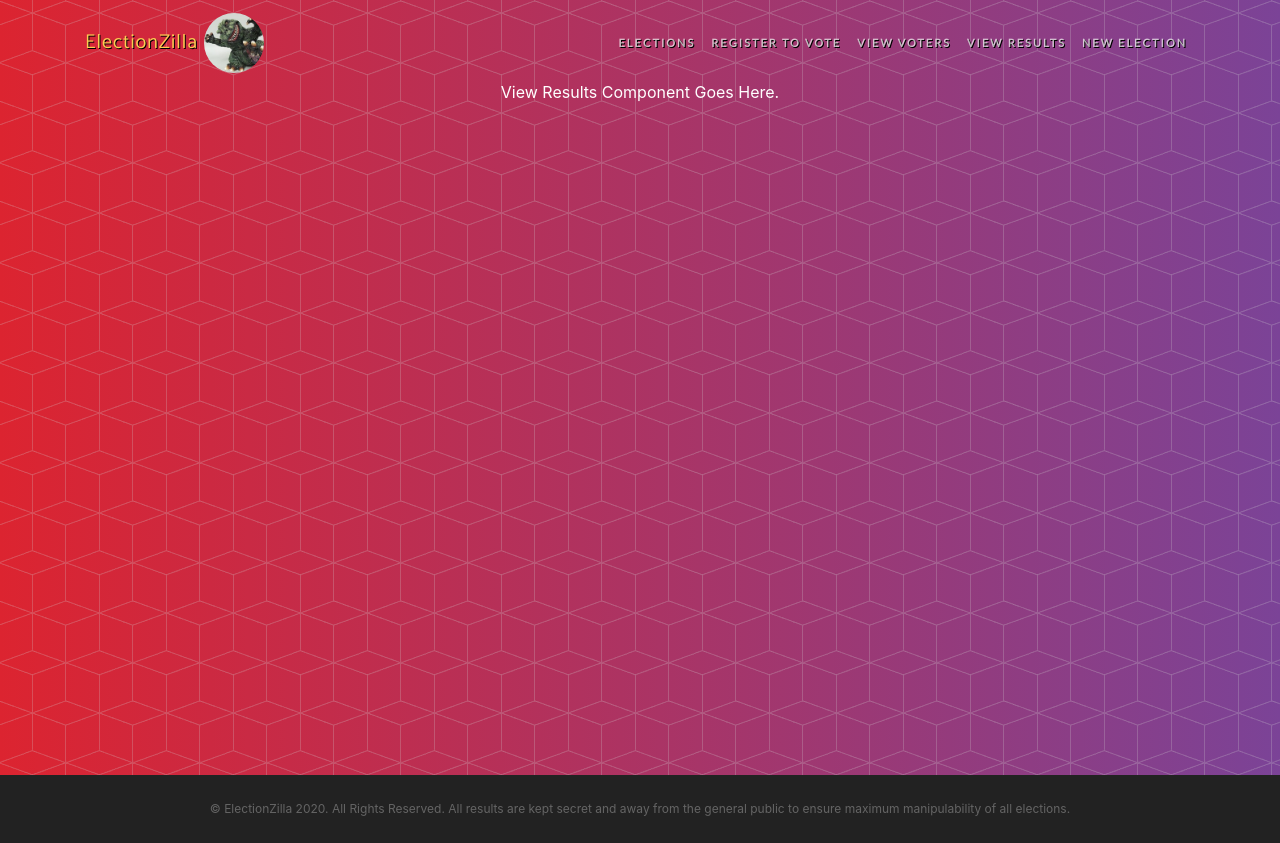
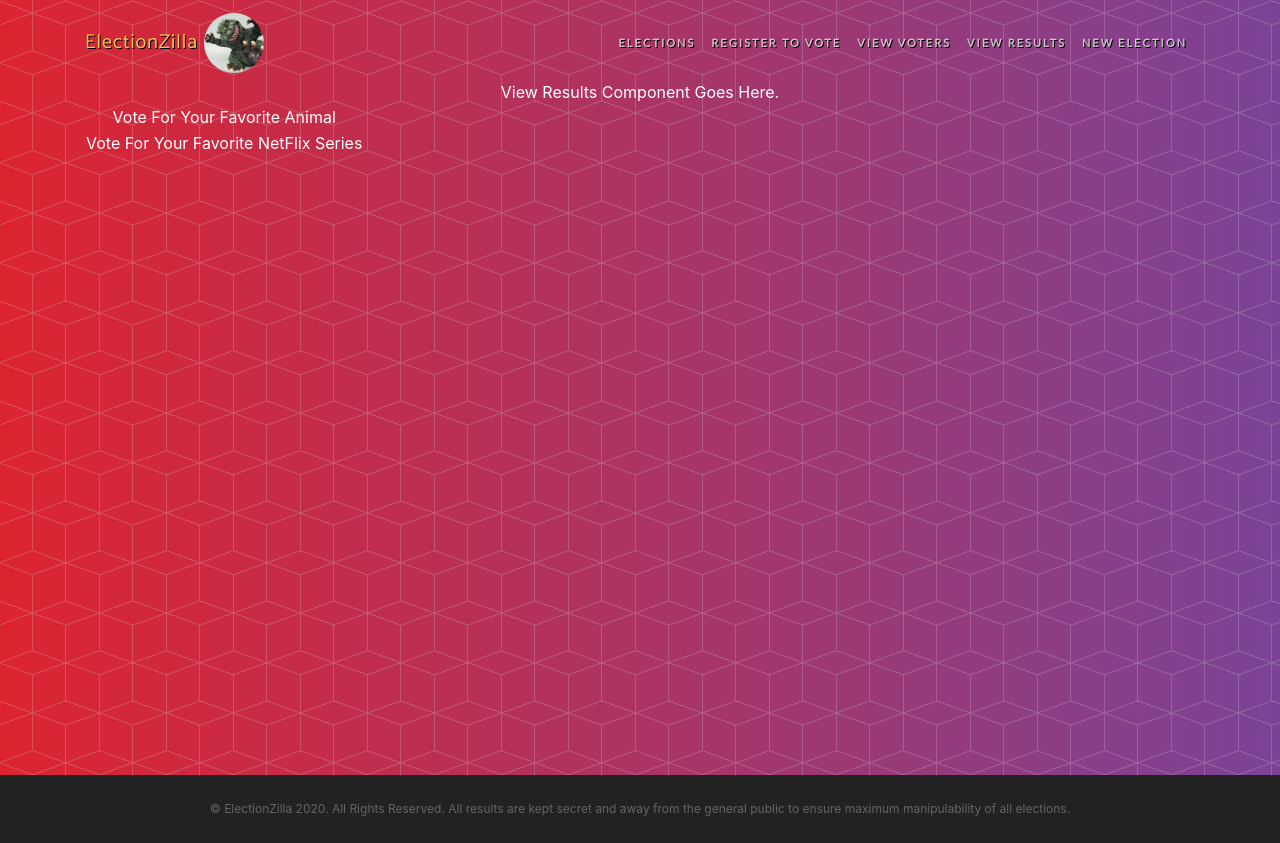
Before and after one commit to JustinHermida/election-zilla, a React (Create React App) app: page /view-results in a window 1280 px wide. Built offline with nearby package versions, Linux system fonts and the light colour scheme; data requests are answered from the project's data file; a web font is replaced by a local one.

Commit message:
Initial view results

```diff
--- a/src/App.js
+++ b/src/App.js
@@ -10,6 +10,9 @@ import { Layout } from './components/Layout'
 import { Home } from './components/Home'
 import { NewElectionsPage } from "./components/NewElectionsPage";
 import { VoterToolContainer } from './containers/VoterToolContainer';
+import {ViewElections} from "./components/ViewElections";
+import {ViewElectionResults} from "./components/ViewElectionResults";
+import {ViewElectionsResultsPage} from "./components/ViewElectionsResultsPage";
 
 function App() {
   return (
@@ -28,6 +31,7 @@ function App() {
               </Route>
               <Route path="/view-results">
                 <div>View Results Component Goes Here.</div>
+                  <ViewElectionsResultsPage />
               </Route>
               <Route path="/new-election">
                 <div>New Election Component Goes Here.</div>
--- a/src/actions/electionActions.js
+++ b/src/actions/electionActions.js
@@ -10,8 +10,8 @@ export const createRefreshElectionsRequestAction = () => ({
     type: REFRESH_ELECTIONS_REQUEST_ACTION,
 });
 
-export const createRefreshElectionsDoneAction = () => ({
-    type: REFRESH_ELECTIONS_DONE_ACTION,
+export const createRefreshElectionsDoneAction = (elections) => ({
+    type: REFRESH_ELECTIONS_DONE_ACTION, elections
 });
 
 export const refreshElections = () => {
--- a/src/components/NewElectionsPage.js
+++ b/src/components/NewElectionsPage.js
@@ -2,6 +2,5 @@ import React from "react";
 import { ElectionsContainer } from "../containers/ElectionsContainer";
 
 export const NewElectionsPage = () => {
-
     return <ElectionsContainer display="new" />
 };
--- /dev/null
+++ b/src/components/ViewElectionResults.js
@@ -0,0 +1,36 @@
+import React from "react";
+
+export const ViewElectionResults = ({ elections }) => {
+    return (
+        <>
+            <table>
+                <tbody>
+                {
+                    elections.map( election =>
+                        (
+                            <tr key={election.id}>
+                                <td colSpan="2">{election.name}</td>
+                            </tr>
+                        )
+
+                    )
+                }
+                </tbody>
+
+            </table>
+            {/*{*/}
+            {/*    elections.map( election =>*/}
+            {/*        <ul key={election.id}>*/}
+            {/*            {election.questions.map( question =>*/}
+            {/*                <li key={question.id}>{question.question} {question.count}</li>*/}
+            {/*            )}*/}
+            {/*        </ul>*/}
+            {/*    )*/}
+            {/*}*/}
+        </>
+    )
+};
+
+ViewElectionResults.defaultProps = {
+    elections: [],
+};
--- /dev/null
+++ b/src/components/ViewElectionsResultsPage.js
@@ -0,0 +1,6 @@
+import React from "react";
+import {ElectionsContainer} from "../containers/ElectionsContainer";
+
+export const ViewElectionsResultsPage = () => {
+    return <ElectionsContainer display="results" />
+};
--- a/src/containers/ElectionsContainer.js
+++ b/src/containers/ElectionsContainer.js
@@ -9,10 +9,13 @@ import {
 } from "../actions/electionActions";
 import {ViewElections} from "../components/ViewElections";
 import {NewElectionsForm} from "../components/NewElectionsForm";
+import {ViewElectionResults} from "../components/ViewElectionResults";
 
 export const ElectionsContainer = ({ display }) => {
 
     const stateProps = useSelector(state => state);
+    console.log("STATE");
+    console.log(stateProps);
     const dispatch = useDispatch();
 
     const dispatchProps = useMemo(() => bindActionCreators({
@@ -28,6 +31,8 @@ export const ElectionsContainer = ({ display }) => {
     const displayElection = () => {
         if(display === "new") {
             return <NewElectionsForm questions={stateProps.ballotQuestions} {...dispatchProps} />;
+        } else if( display === "results") {
+            return <ViewElectionResults elections={stateProps.elections}/>
         }
 
         return <ViewElections />;
--- a/src/reducers/electionReducers.js
+++ b/src/reducers/electionReducers.js
@@ -1,5 +1,5 @@
 import { combineReducers } from 'redux';
-import {ADD_BALLOT_QUESTION_ACTION, CLEAR_BALLOT_QUESTIONS_ACTION} from "../actions/electionActions";
+import {ADD_BALLOT_QUESTION_ACTION, CLEAR_BALLOT_QUESTIONS_ACTION, REFRESH_ELECTIONS_DONE_ACTION} from "../actions/electionActions";
 
 export const voterReducer = (voters = [], action) => {
     // Placeholder
@@ -7,8 +7,11 @@ export const voterReducer = (voters = [], action) => {
 };
 
 export const electionReducer = (elections = [], action) => {
-    // Placeholder
-    return[];
+    if(action.type === REFRESH_ELECTIONS_DONE_ACTION) {
+        return action.elections;
+    }
+
+    return elections;
 };
 
 export const ballotQuestionsReducer = (questions = [], action) => {
```
